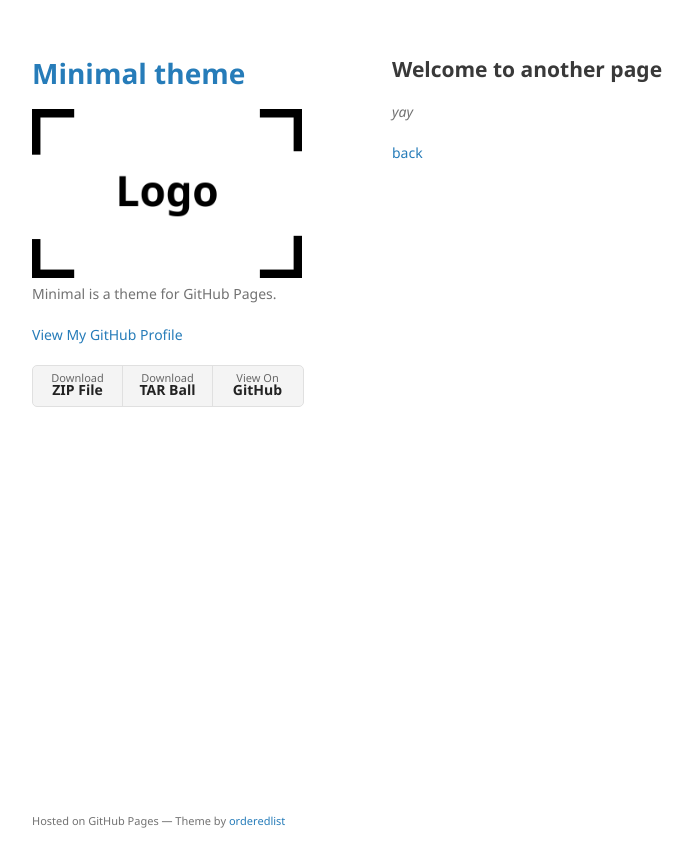
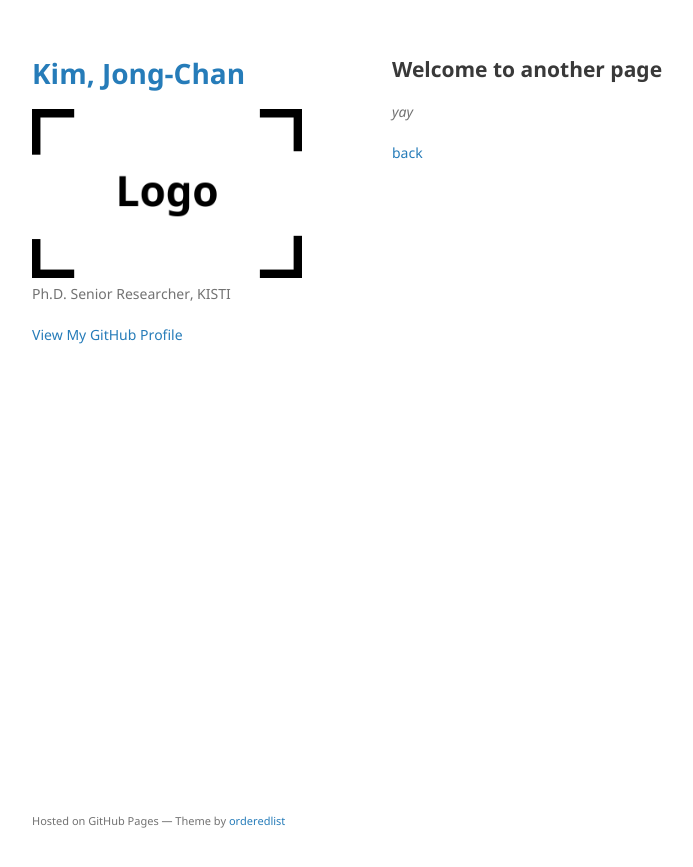
Before and after one commit to jckim1201/jckim1201.github.io, a Jekyll site: the page built from another-page.md, in a window 1280 px wide. Shown: the top 867 px of the page, without its empty margins (178-871 px from the left). Built offline with Jekyll 4.4.1, drawn with Linux system fonts in a browser that asks for light colours; our own code applies the rules of GitHub Pages for plain Markdown files.

Commit message:
change config.yml

```diff
--- a/_config.yml
+++ b/_config.yml
@@ -1,6 +1,5 @@
-title: Minimal theme
+title: Kim, Jong-Chan
 logo: /assets/img/logo.png
-description: Minimal is a theme for GitHub Pages.
-show_downloads: true
+description: Ph.D. Senior Researcher, KISTI
 google_analytics:
 theme: jekyll-theme-minimal
```
